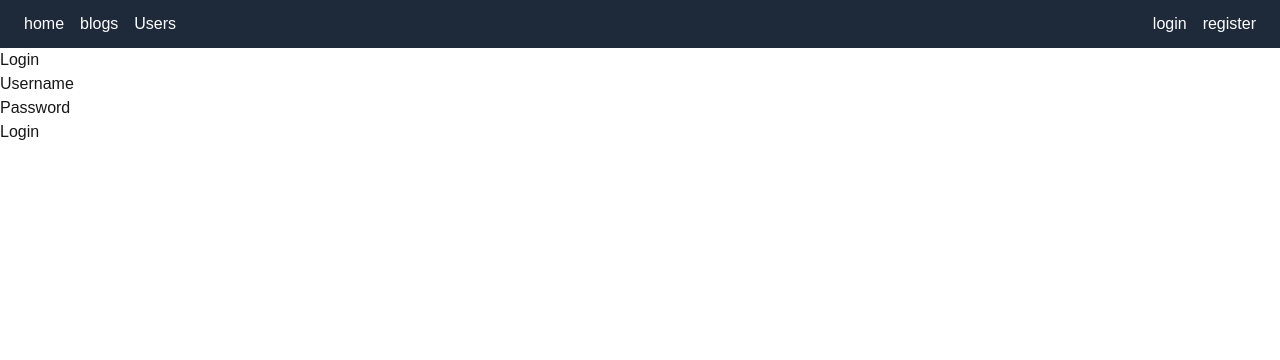
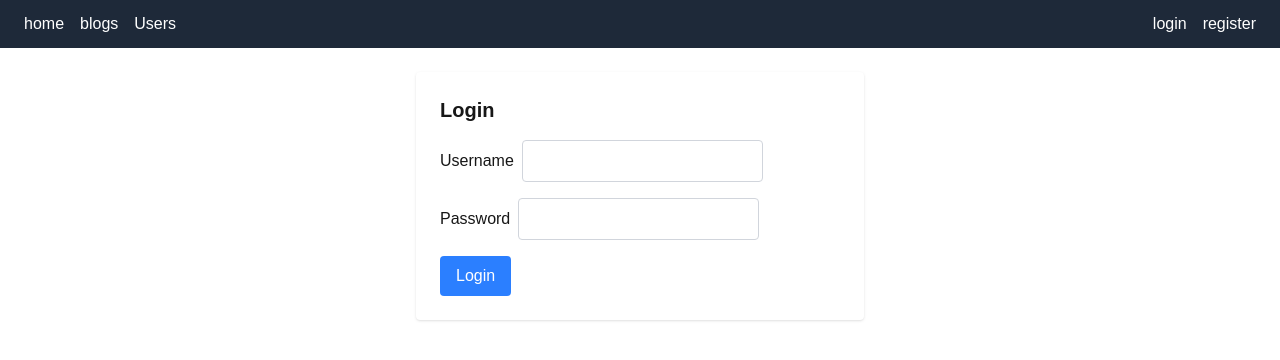
Before and after one commit to Franco-Redivo/blog-app-next, a Next.js app: page /login in a window 1280 px wide. Shown: the top 360 px of the page. Built offline with nearby package versions, Linux system fonts and the light colour scheme; no server answers.

Commit message:
feat: add styling to the login page

```diff
--- a/app/login/page.tsx
+++ b/app/login/page.tsx
@@ -27,23 +27,25 @@ export default function LoginPage() {
 
     }
     return (
-        <div>
-            <h2>Login</h2>
+        <div className="max-w-md mx-auto p-6 bg-white rounded shadow mt-6">
+            <h2 className="text-xl font-bold mb-4">Login</h2>
             {error && <p style={{ color: "red"}}>{error}</p>}
             <form onSubmit={handleSubmit}>
-                <div>
+                <div className="mb-4">
                     <label>
                         Username
-                        <input type="text" name="username" required />
+                        <input type="text" name="username" required className="border border-gray-300 rounded py-2 px-4 focus:outline-none focus:ring-2 focus:ring-blue-500 ml-2" />
                     </label>
                 </div>
-                <div>
+                <div className="mb-4">
                     <label>
                         Password
-                        <input type="password" name="password" required />
+                        <input type="password" name="password" required className="border border-gray-300 rounded py-2 px-4 focus:outline-none focus:ring-2 focus:ring-blue-500 ml-2" />
                     </label>
                 </div>
-                <button type="submit">Login</button>
+                <button type="submit" className="bg-blue-500 text-white py-2 px-4 rounded hover:bg-blue-600">
+                    Login
+                </button>
             </form>
         </div>
     )
```
